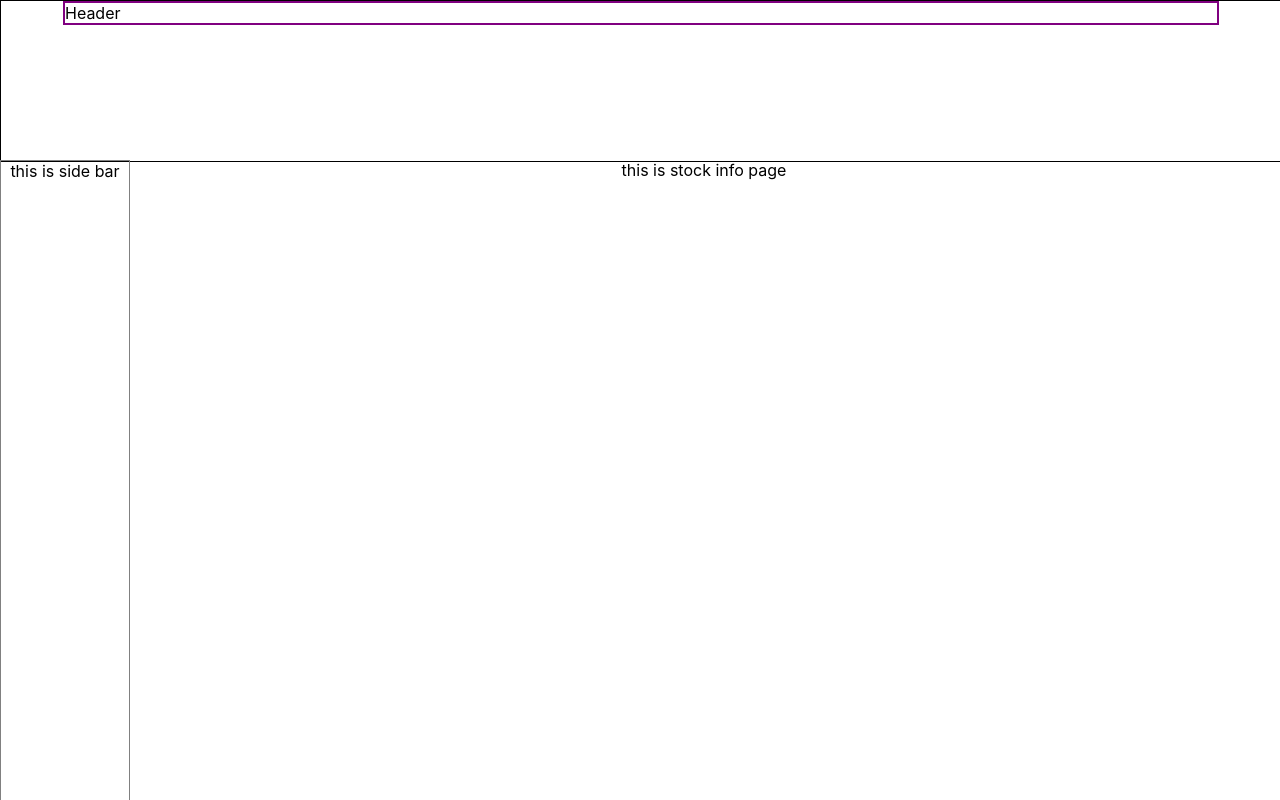
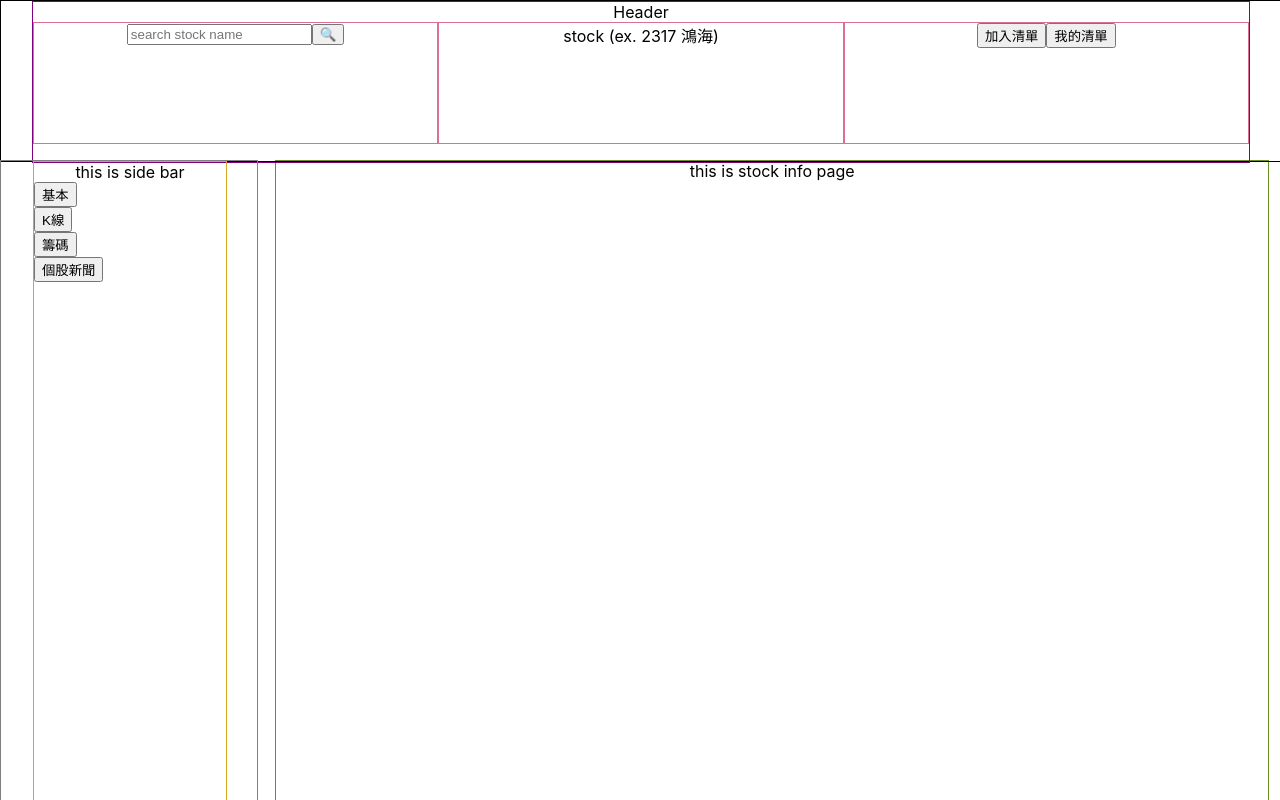
Before and after one commit to renguangz/stockapp, a React (Create React App) app: page / in a window 1280 px wide. Shown: the top 800 px of the page. Built offline with nearby package versions, Linux system fonts and the light colour scheme.

Commit message:
stock info page 粗布畫線佈局

```diff
--- a/src/components/common/Container.js
+++ b/src/components/common/Container.js
@@ -2,10 +2,10 @@ import React from 'react';
 import styled from 'styled-components';
 
 const Container = styled.div`
-    border: 2px solid purple;
-    width: 90%;
+    height: 100%;
+    border: 1px solid purple;
+    width: 95%;
     margin: auto;
-    display: flex;
     /* @media (min-width: 768px) {
         width: 90%;
     } */
--- a/src/components/common/Search.js
+++ b/src/components/common/Search.js
@@ -16,6 +16,11 @@ const Search = () => {
                     value={search}
                     onChange={inputSearch}
                     placeholder="search stock name" />
+                <input
+                    type="submit"
+                    value='🔍'
+
+                />
             </form>
         </div>
     )
--- a/src/components/common/sidebar/SideBar.js
+++ b/src/components/common/sidebar/SideBar.js
@@ -1,18 +1,44 @@
 import React from 'react';
 import styled from 'styled-components';
-import Container from '../Container';
+import {SideBarData} from './SideBarData';
 
 const Sidebar = styled.div`
     /* background-color: #272821; */
     border: 1px solid grey;
     height: 100vh;
-    width: 10vw;
+    width: 20vw;
+`;
+
+const SidebarContainer = styled.div`
+    border: 1px solid goldenrod;
+    height: 100vh;
+    width: 75%;
+    margin-left: 12.5%;
+`;
+
+const SideBarButtonContainer = styled.div`
+
+`;
+
+const SideBarButton = styled.button`
+    display: block;
 `;
 
 function SideBar() {
     return (
         <Sidebar>
-            this is side bar
+            <SidebarContainer>
+                this is side bar
+                <SideBarButtonContainer>
+                    {
+                        SideBarData.map((data, index) => {
+                            return (
+                                <SideBarButton key={index}>{data.title}</SideBarButton>
+                            )
+                        })
+                    }
+                </SideBarButtonContainer>
+            </SidebarContainer>
         </Sidebar>
     )
 }
--- a/src/components/common/sidebar/SideBarData.js
+++ b/src/components/common/sidebar/SideBarData.js
@@ -2,19 +2,19 @@ import React from 'react'
 
 export const SideBarData = [
     {
-        title: 'Home',
+        title: '基本',
         path: '/',
         icon: <div>home icons</div>,
         className: '',
     },
     {
-        title: '收藏清單',
+        title: 'K線',
         path: '/list',
         icon: <div>list icons</div>,
         className: '',
     },
     {
-        title: '個股資訊',
+        title: '籌碼',
         path: '/stockinfo',
         icon: <div>info icons</div>,
         className: '',
--- a/src/components/layouts/DefaultLayout.js
+++ b/src/components/layouts/DefaultLayout.js
@@ -14,7 +14,14 @@ const PageSidebar = styled.div`
 `;
 
 const StyledSection = styled.section`
-    margin-left: 10vw;
+    margin-left: 20vw;
+    `;
+
+const SectionContainer = styled.div`
+    border: 1px solid olivedrab;
+    height: 100vh;
+    width: 96.875%;
+    margin-left: 1.5vw;
 `;
 
 const DefaultLayout = ({ children }) => {
@@ -23,12 +30,15 @@ const DefaultLayout = ({ children }) => {
             <PageHeader>
                 <Header />
             </PageHeader>
+            <ClearFix height="20vh" />
             <PageSidebar>
-                <ClearFix height="20vh" />
                 <SideBar />
             </PageSidebar>
+            {/* <ClearFix height="20vh" /> */}
             <StyledSection>
-                {children}
+                <SectionContainer>
+                    {children}
+                </SectionContainer>
             </StyledSection>
             {/* <Footer /> */}
         </div>
--- a/src/components/layouts/Header.js
+++ b/src/components/layouts/Header.js
@@ -10,11 +10,37 @@ const StyledHeader = styled.header`
     height: 20vh;
 `;
 
+const StyledHeaderSection = styled.div`
+    display: flex;
+`;
+
+const StyledHeaderItem = styled.div`
+    border: 1px solid palevioletred;
+    width: 33.33%;
+    height: 120px;
+`;
+
+const StyledHeaderButton = styled.button`
+
+`;
+
 const Header = () => {
     return (
         <StyledHeader>
             <Container>
-                <span>Header</span>
+                <span style={{textAlign: 'center'}}>Header</span>
+                <StyledHeaderSection>
+                    <StyledHeaderItem>
+                        <Search />
+                    </StyledHeaderItem>
+                    <StyledHeaderItem>
+                        <span>stock (ex. 2317 鴻海)</span>
+                    </StyledHeaderItem>
+                    <StyledHeaderItem>
+                        <StyledHeaderButton>加入清單</StyledHeaderButton>
+                        <StyledHeaderButton>我的清單</StyledHeaderButton>
+                    </StyledHeaderItem>
+                </StyledHeaderSection>
             </Container>
         </StyledHeader>
     )
--- a/src/components/pages/StockInfoPage.js
+++ b/src/components/pages/StockInfoPage.js
@@ -1,12 +1,10 @@
 import React from 'react';
 import DefaultLayout from '../layouts/DefaultLayout';
-import ClearFix from '../common/ClearFix';
 import styled from 'styled-components';
 
 const StockInfoPage = () => {
     return (
         <DefaultLayout>
-            <ClearFix height="20vh"/>
             this is stock info page
         </DefaultLayout>
     )
```
